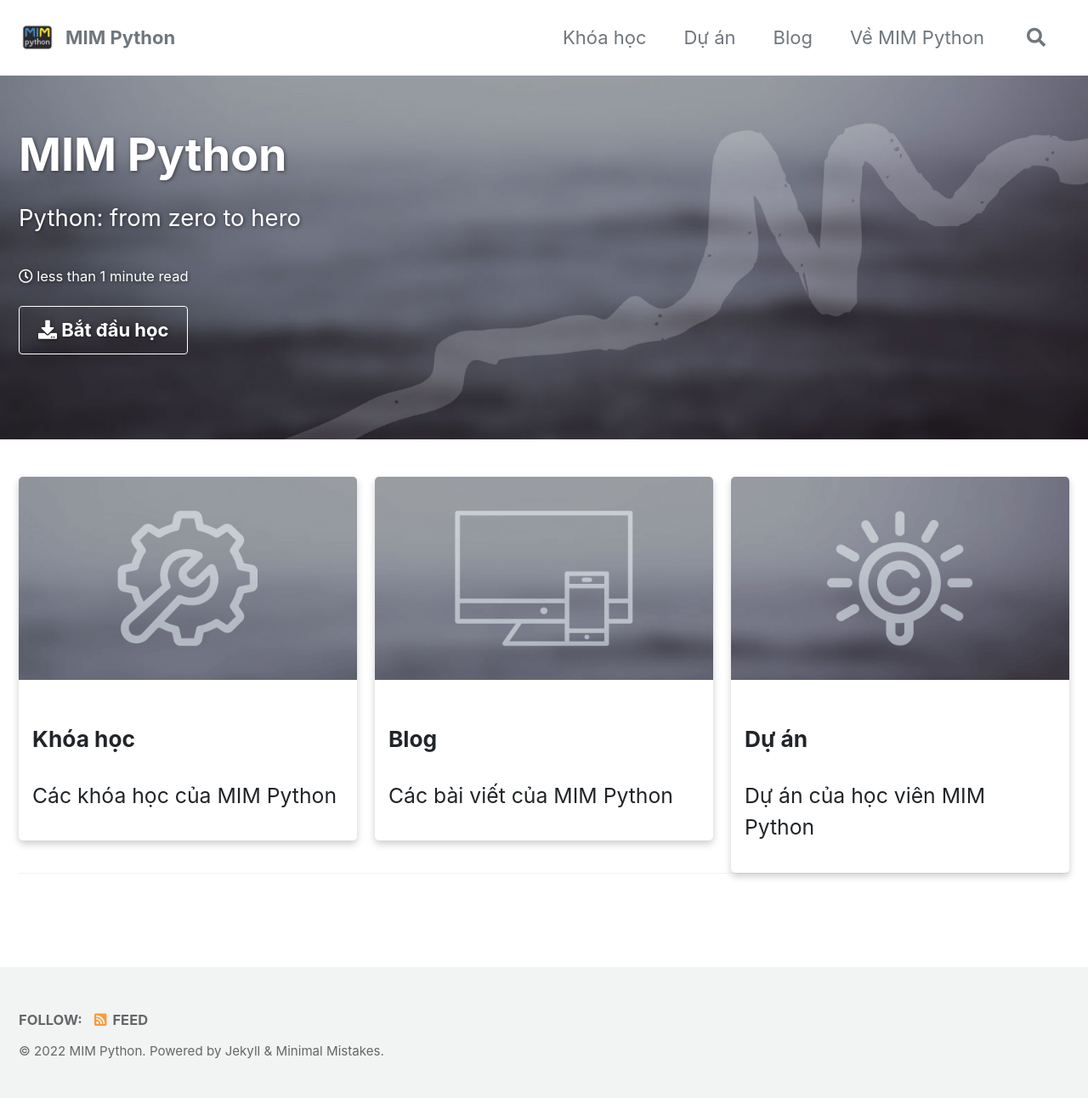
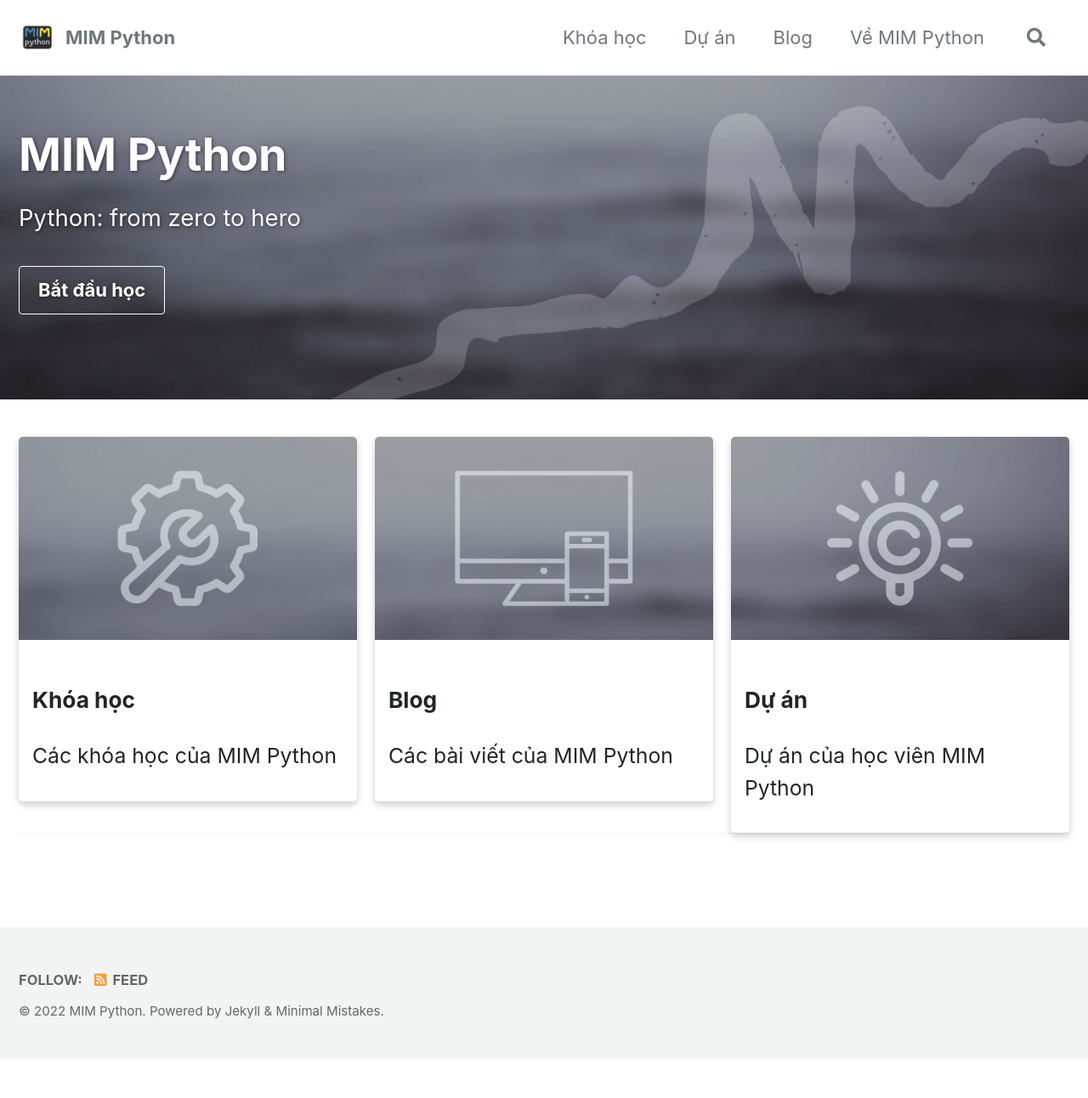
Before and after one commit to MIMPython/mimpython.github.io, a Jekyll site: the page built from index.html, in a window 1280 px wide. Shown: the whole page at 85% size. Built offline with Jekyll 4.4.1, drawn with Linux system fonts in a browser that asks for light colours; cached includes are drawn as plain includes; the list of posts is cut into pages by our own code; after the commit the page ends 1246 px from its top, so only the background shows below that.

Commit message:
Remove icon download

```diff
--- a/_config.yml
+++ b/_config.yml
@@ -248,7 +248,7 @@ defaults:
     values:
       layout: single
       author_profile: true
-      read_time: true
+      read_time: false
       share: false
       related: true
   # _projects
--- a/index.html
+++ b/index.html
@@ -4,7 +4,7 @@ hidden: true
 header:
   overlay_image: /assets/images/mm-home-page-feature.jpg
   actions:
-    - label: "<i class='fas fa-download'></i> Bắt đầu học"
+    - label: "Bắt đầu học"
       url: "/courses/"
 excerpt: >
   Python: from zero to hero<br />
```
Also changed, not shown: README.md.
